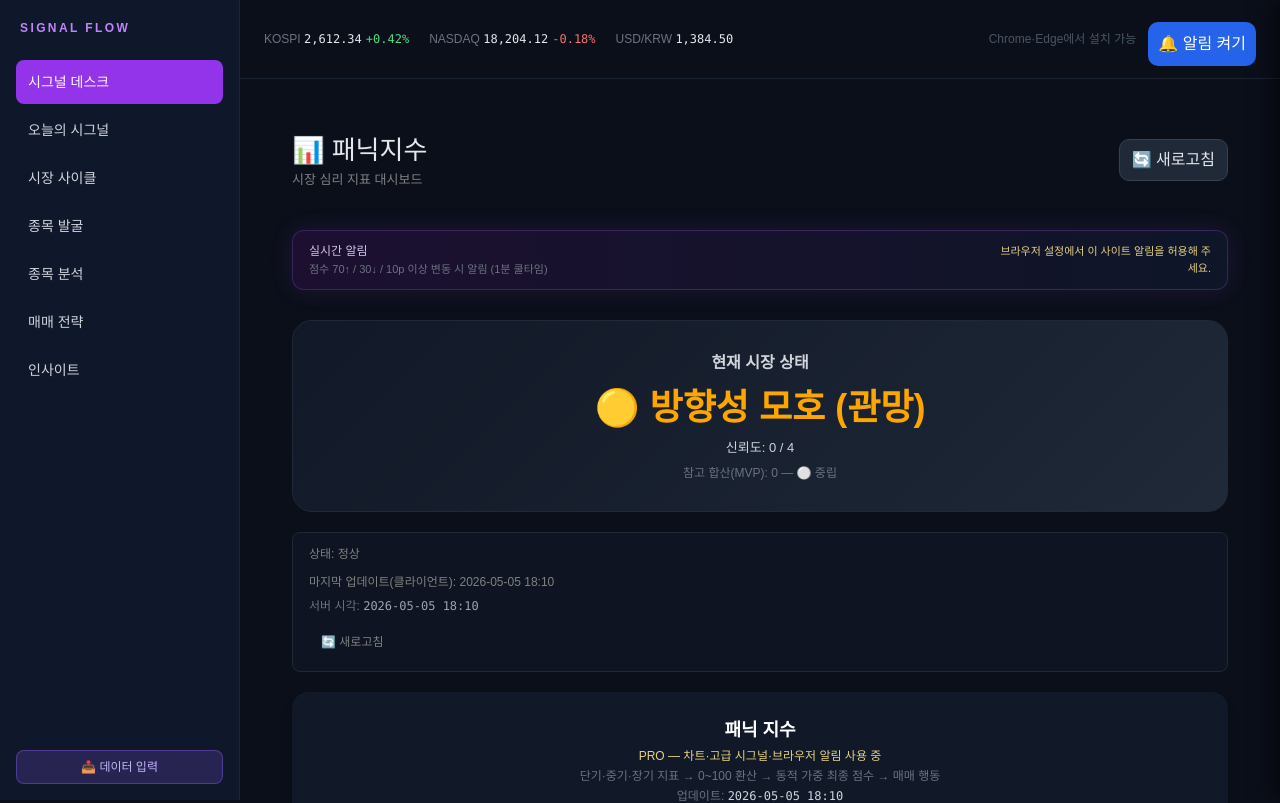
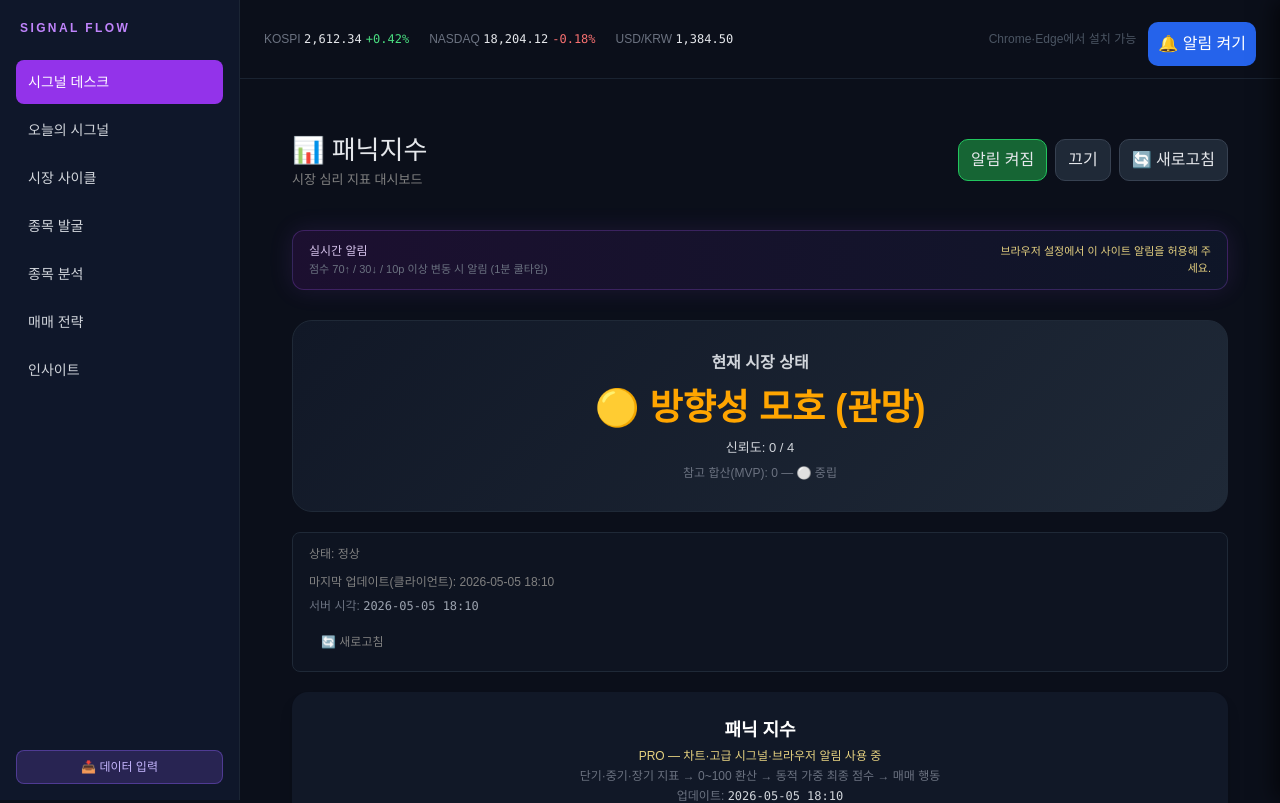
Before and after one commit to huskeyland22-maker/yds-web, a React (Vite) app in the folder vite-project/: page / in a window 1280 px wide. Shown: the top 803 px of the page. Built offline with nearby package versions, Linux system fonts and the light colour scheme.

Commit message:
feat: add realtime alert toggle with cooldown
Add alert ON/OFF controls and score-based alert triggers with a 60-second cooldown for overheat, fear, and sharp-move conditions.

Co-authored-by: Cursor <cursoragent@cursor.com>

```diff
--- a/vite-project/src/components/SignalDashboard.jsx
+++ b/vite-project/src/components/SignalDashboard.jsx
@@ -85,6 +85,9 @@ export default function SignalDashboard() {
   /** STEP 0: 클라이언트에서 마지막으로 네트워크 응답을 받은 시각 */
   const [updatedAt, setUpdatedAt] = useState(null)
   const [history, setHistory] = useState(() => getHistory())
+  const [alertOn, setAlertOn] = useState(true)
+  const [prevScore, setPrevScore] = useState(null)
+  const [lastAlertTime, setLastAlertTime] = useState(0)
   const [notifyEnabled, setNotifyEnabled] = useState(() =>
     typeof window !== "undefined" ? readNotifyOn() : false,
   )
@@ -230,6 +233,34 @@ export default function SignalDashboard() {
   usePanicNotifications(finalScore, notificationsActive && data != null)
 
   useEffect(() => {
+    if (!data || !alertOn) return
+
+    const score = Number(data?.score ?? finalScore ?? 0)
+    if (!Number.isFinite(score)) return
+
+    const now = Date.now()
+    if (now - lastAlertTime < 60_000) {
+      setPrevScore(score)
+      return
+    }
+
+    let message = null
+    if (score >= 70) {
+      message = "🚀 과열 구간 진입"
+    } else if (score <= 30) {
+      message = "💀 공포 구간 진입"
+    } else if (prevScore !== null && Math.abs(score - prevScore) >= 10) {
+      message = "⚠️ 급격한 변동 발생"
+    }
+
+    if (message) {
+      alert(message)
+      setLastAlertTime(now)
+    }
+    setPrevScore(score)
+  }, [data, alertOn, prevScore, finalScore, lastAlertTime])
+
+  useEffect(() => {
     if (!data) return
     if (typeof window === "undefined" || !("Notification" in window)) return
     if (Notification.permission !== "granted") return
@@ -363,9 +394,33 @@ export default function SignalDashboard() {
           <h1 style={{ fontSize: "26px", margin: 0 }}>📊 패닉지수</h1>
           <p style={{ color: "gray", fontSize: "13px", margin: 0 }}>시장 심리 지표 대시보드</p>
         </div>
-        <button type="button" onClick={manualRefresh} style={topRefreshBtnStyle}>
-          🔄 새로고침
-        </button>
+        <div style={{ display: "flex", gap: "8px" }}>
+          <button
+            type="button"
+            onClick={() => setAlertOn(true)}
+            style={{
+              ...topRefreshBtnStyle,
+              background: alertOn ? "#166534" : "#1f2937",
+              border: alertOn ? "1px solid #22c55e" : "1px solid #374151",
+            }}
+          >
+            알림 켜짐
+          </button>
+          <button
+            type="button"
+            onClick={() => setAlertOn(false)}
+            style={{
+              ...topRefreshBtnStyle,
+              background: !alertOn ? "#7f1d1d" : "#1f2937",
+              border: !alertOn ? "1px solid #ef4444" : "1px solid #374151",
+            }}
+          >
+            끄기
+          </button>
+          <button type="button" onClick={manualRefresh} style={topRefreshBtnStyle}>
+            🔄 새로고침
+          </button>
+        </div>
       </div>
       <PanicNotifyToolbar notifyEnabled={notifyEnabled} setNotifyEnabled={setNotifyEnabled} />
       <div style={summaryCardStyle} className="border border-gray-800 px-4 py-4 sm:px-5 sm:py-5">
```
